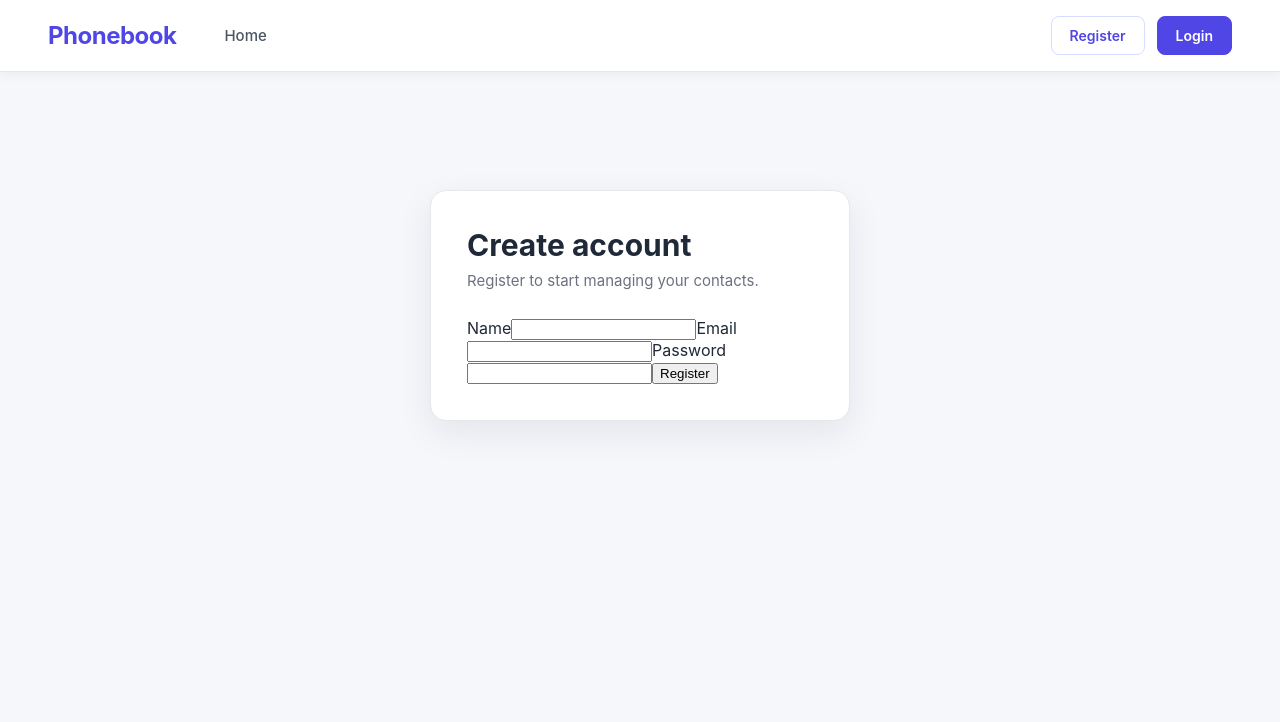
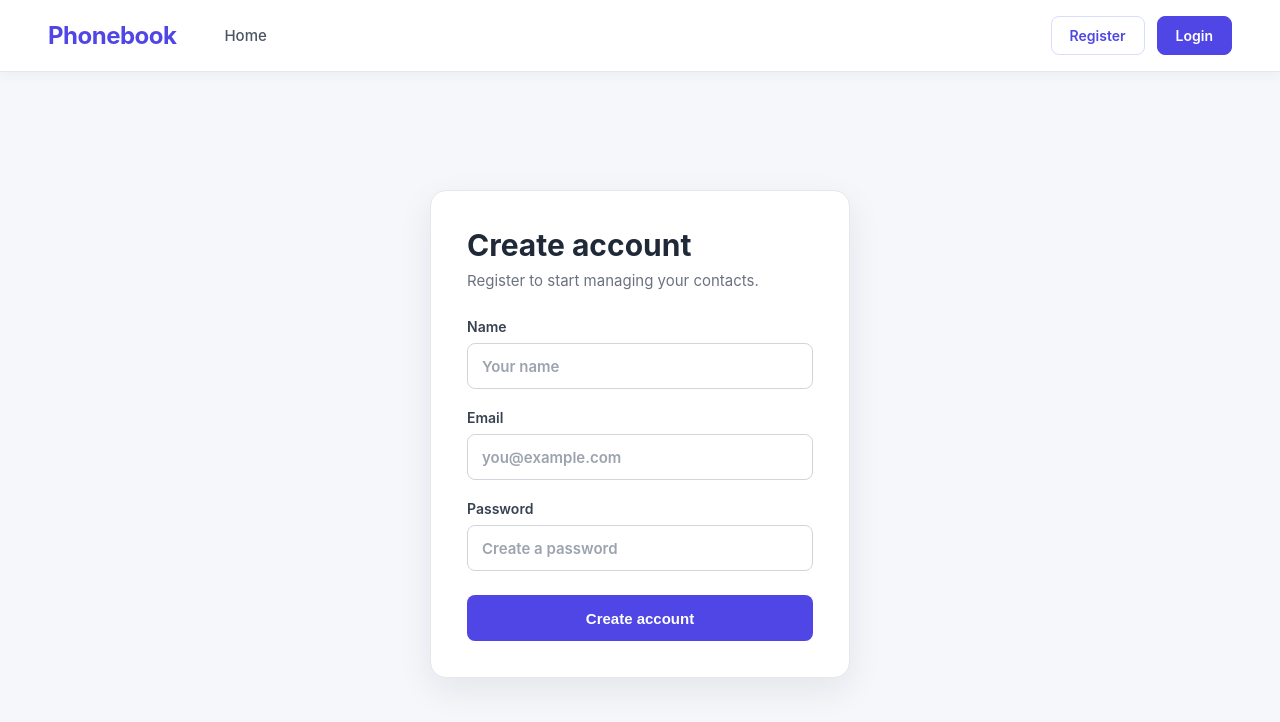
Before and after one commit to ErenaySener/contacts-manager, a React (Vite) app: page /register in a window 1280 px wide. Shown: the top 722 px of the page. Built offline with nearby package versions, Linux system fonts and the light colour scheme; no server answers.

Commit message:
Style registration form

```diff
--- a/src/components/RegistrationForm/RegistrationForm.jsx
+++ b/src/components/RegistrationForm/RegistrationForm.jsx
@@ -13,23 +13,43 @@ export default function RegistrationForm() {
         actions.resetForm();
       }}
     >
-      <Form>
-        <label>
-          Name
-          <Field type="text" name="name" required />
+      <Form className="authForm">
+        <label className="formField">
+          <span>Name</span>
+          <Field
+            className="formInput"
+            type="text"
+            name="name"
+            placeholder="Your name"
+            required
+          />
         </label>
 
-        <label>
-          Email
-          <Field type="email" name="email" required />
+        <label className="formField">
+          <span>Email</span>
+          <Field
+            className="formInput"
+            type="email"
+            name="email"
+            placeholder="you@example.com"
+            required
+          />
         </label>
 
-        <label>
-          Password
-          <Field type="password" name="password" required />
+        <label className="formField">
+          <span>Password</span>
+          <Field
+            className="formInput"
+            type="password"
+            name="password"
+            placeholder="Create a password"
+            required
+          />
         </label>
 
-        <button type="submit">Register</button>
+        <button className="authButton" type="submit">
+          Create account
+        </button>
       </Form>
     </Formik>
   );
```
